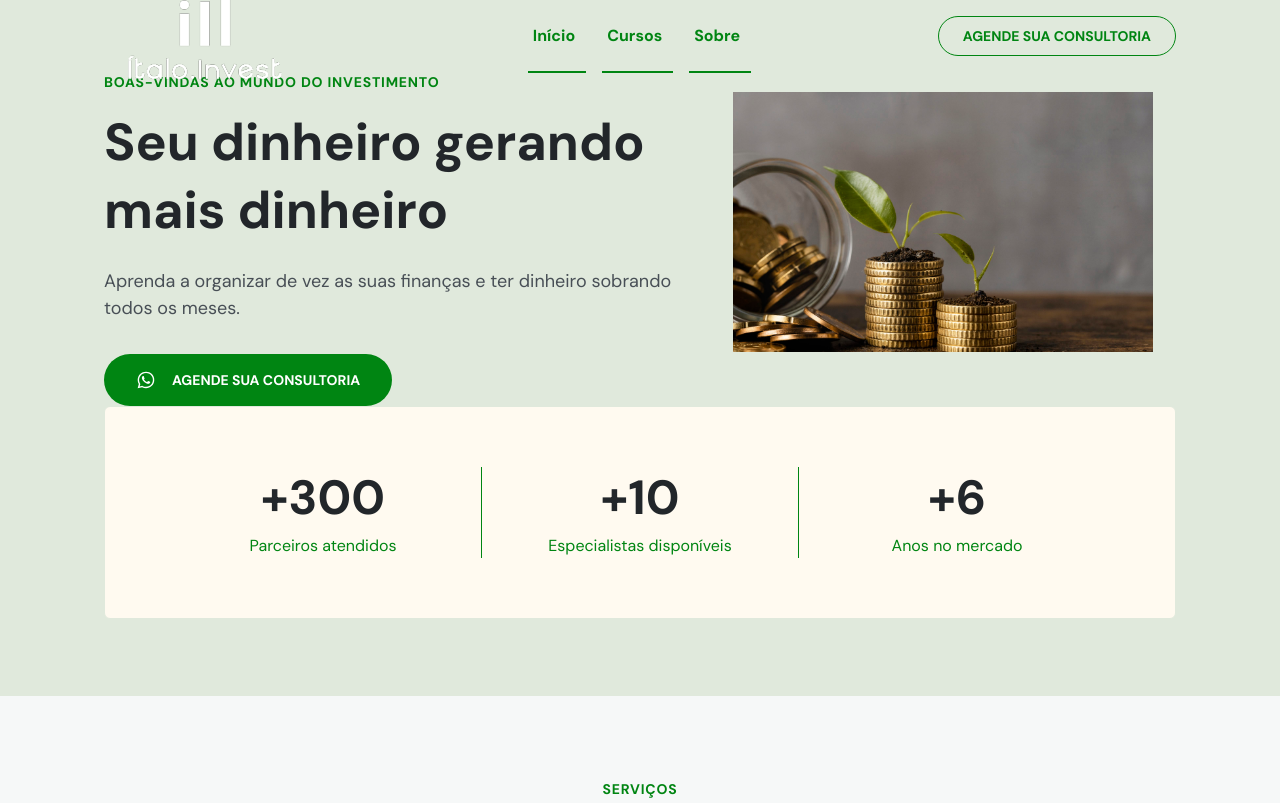
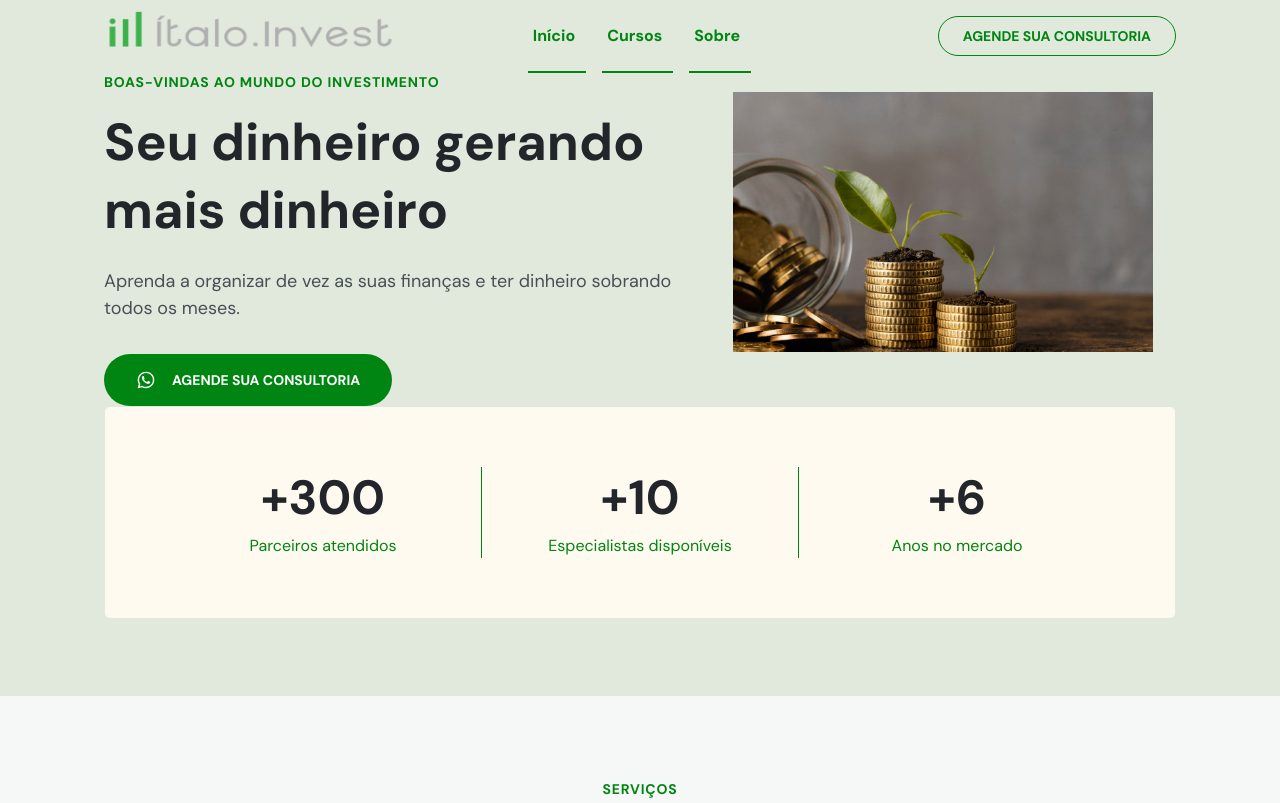
Before and after one commit to alessacrvlh/nahoradeinvestir, a plain HTML site: page index.html in a window 1280 px wide. Shown: the top 803 px of the page. Drawn offline with nearby package versions, Linux system fonts and the light colour scheme.

Commit message:
Add files via upload

```diff
--- a/index.html
+++ b/index.html
@@ -19,7 +19,7 @@
     <nav id="navigation">
       <div class="wrapper">
         <a class="logo" href="#home">
-          <img src="./assets/logo.png" alt="Letra I minuscula, complementando gráfico de barras crescente">
+          <img src="./assets/logo_reta.png" alt="Letra I minuscula, complementando gráfico de barras crescente">
         </a>
 
         <div class="menu">
--- a/style.css
+++ b/style.css
@@ -133,6 +133,11 @@ section .content p {
   align-items: center;
   justify-content: center;
   gap: 3.2rem;
+}
+
+.logo {
+  width: 30rem;
+  height: 5rem;
 }
 /*=== custum colors =================================*/
 /*#navigation .logo path[fill*='#00856F'],*/
```
